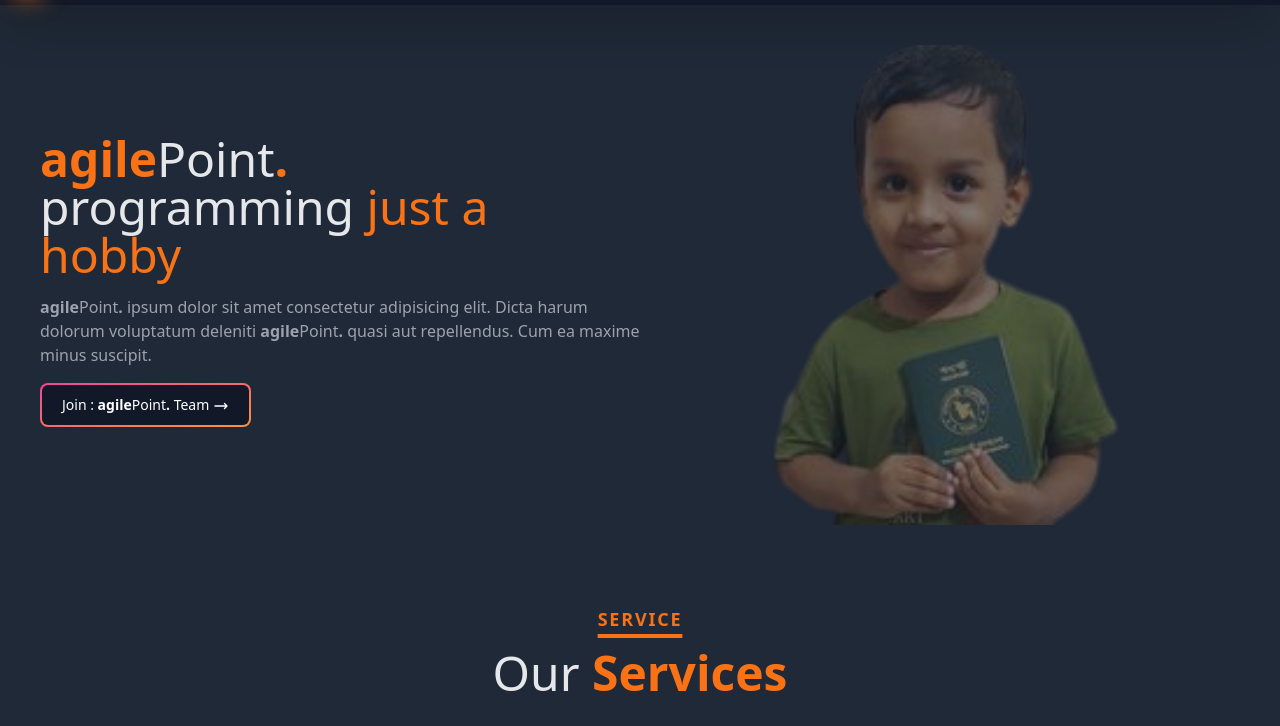
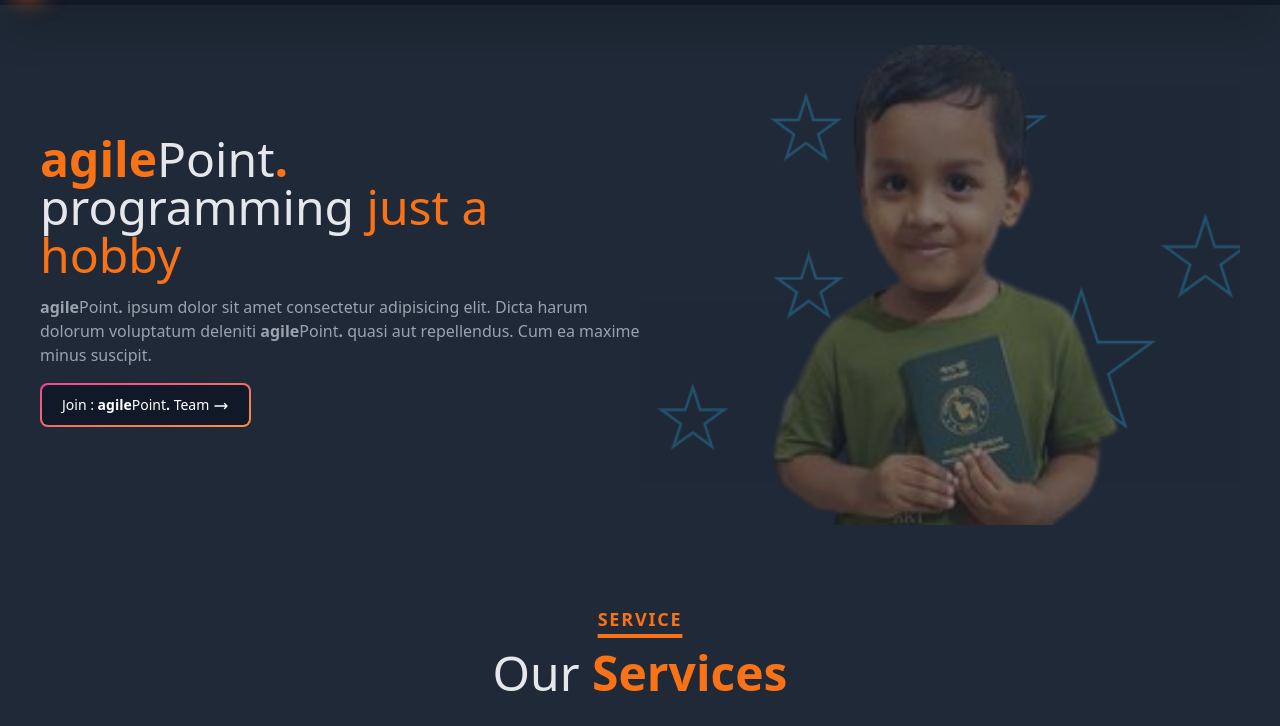
Before and after one commit to melon9824/tailwindcss-postcss-autoprefixer-vite-project-1, a website built with Vite: page index.html in a window 1280 px wide. Shown: the part 57-783 px from the top of the page. Built offline with nearby package versions, Linux system fonts and the light colour scheme; files whose address does not match are found by name.

Commit message:
hero-img-bg added

```diff
--- a/index.html
+++ b/index.html
@@ -69,7 +69,8 @@
     <section class="">
         <div class="container mx-auto sm:flex justify-around items-center  px-10 pt-10">
 
-            <div class="basis-1/2 mb-4 sm:mb-0 animate-pulse order-last">
+            <!-- image -->
+            <div class="basis-1/2 mb-4 sm:mb-0 animate-pulse order-last bg-[url(/img/hero-img-bg-light.png)] dark:bg-[url(/img/hero-img-bg-dark.png)] bg-no-repeat bg-center bg-contain">
                 <img src="img/abdullah2.png" alt="Hero image" class="w-4/5 mx-auto">
             </div>
 
```
Also changed, not shown: img/hero-img-bg-dark.png (added), img/hero-img-bg-light.png (added).
